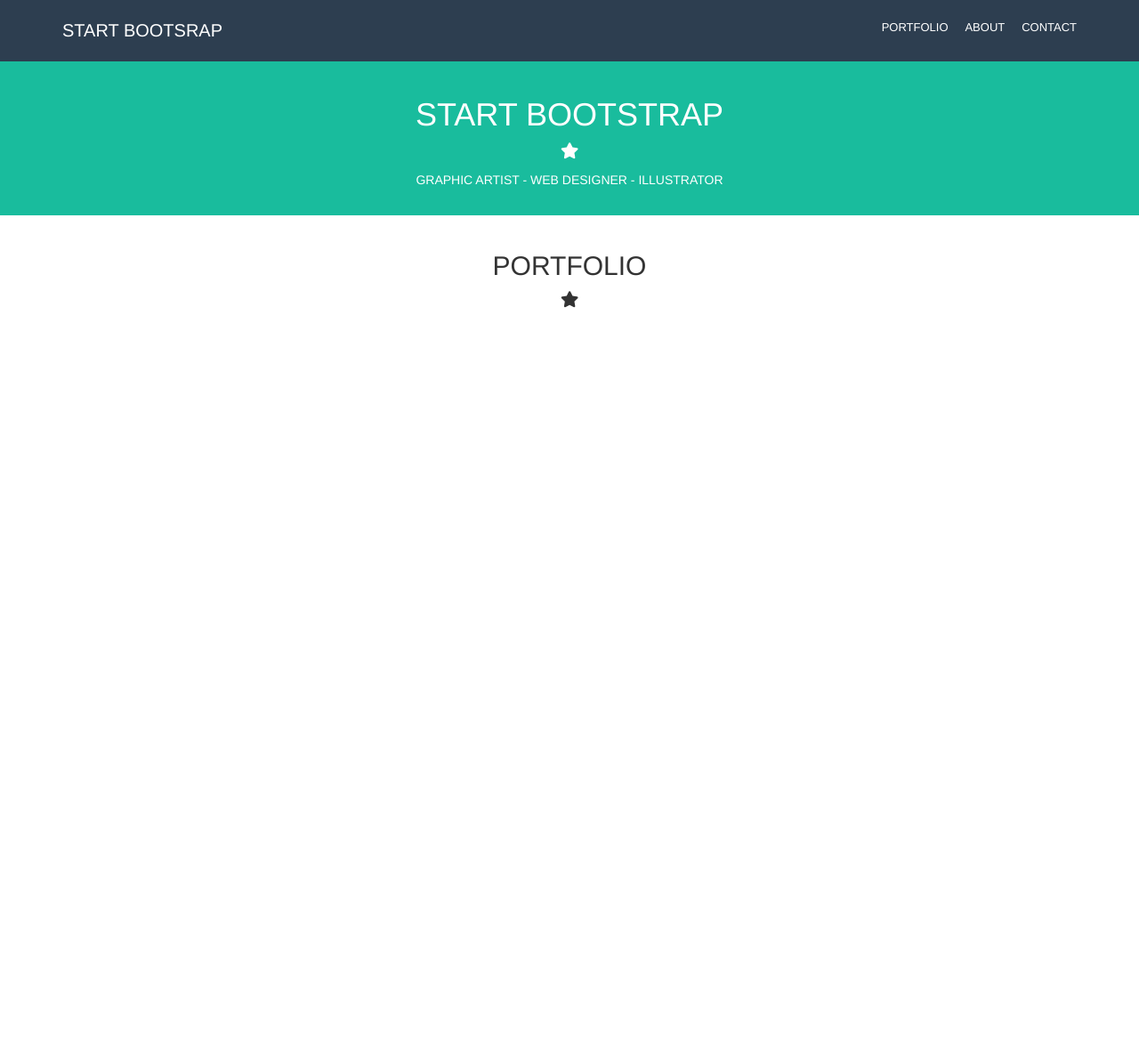
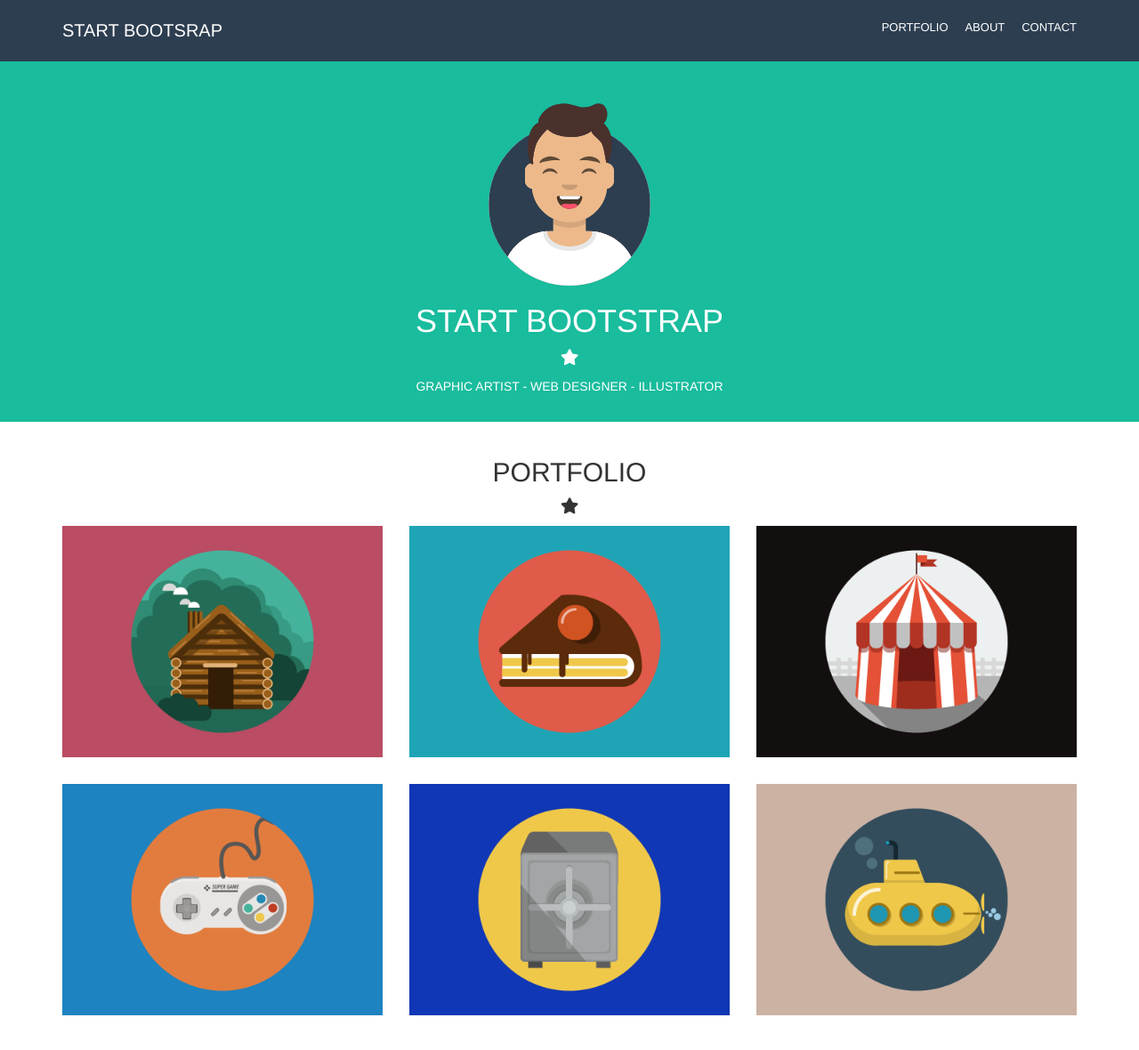
Before and after one commit to ValcanoverKarin/html-css-bootstrap-freelancer, a plain HTML site: page index.html in a window 1280 px wide. Shown: the whole page at 89% size. Before the commit the page ends 800 px from the top, so only its background shows below. Drawn offline with nearby package versions, Linux system fonts and the light colour scheme.

Commit message:
img main e header

```diff
--- a/css/style.css
+++ b/css/style.css
@@ -1,6 +1,10 @@
 /*COMMON*/
 body {
     min-width: 360px;
+}
+
+img {
+    width: 100%;
 }
 
 .section {
@@ -44,3 +48,14 @@
     font-size: 13px;
     padding-left: 15px;
 }
+
+.banner_img {
+    width: 200px;
+    margin: auto;
+    margin-top: 20px;
+}
+
+/*MAIN*/
+.box-img {
+    margin-bottom: 30px;
+}
--- a/index.html
+++ b/index.html
@@ -58,6 +58,9 @@
         <div class="section green-section">
             <div class="container">
                 <div class="text-center">
+                    <div class="banner_img">
+                        <img src="img/avatar.svg" alt="">
+                    </div>
                     <h1>START BOOTSTRAP</h1>
                     <div class="star">
                         <i class="fas fa-star"></i>
@@ -72,16 +75,56 @@
 
     <!--MAIN-->
     <main>
+        <!--portfolio-->
         <section class="section">
             <div class="container">
+                <!--intro-->
                 <div class="section-intro text-center">
                     <h2>PORTFOLIO</h2>
                     <div class="star">
                         <i class="fas fa-star"></i>
                     </div>
                 </div>
+                <!--fine intro-->
+
+                <!--img-->
+                <div class="row">
+                    <!--img1-->
+                    <div class="col-xs-12 col-sm-6 col-md-4">
+                        <div class="box-img">
+                            <img src="img/cabin.png" alt="">
+                        </div>
+                    </div>
+                    <div class="col-xs-12 col-sm-6 col-md-4">
+                        <div class="box-img">
+                            <img src="img/cake.png" alt="">
+                        </div>
+                    </div>
+                    <div class="col-xs-12 col-sm-6 col-md-4">
+                        <div class="box-img">
+                            <img src="img/circus.png" alt="">
+                        </div>
+                    </div>
+                    <div class="col-xs-12 col-sm-6 col-md-4">
+                        <div class="box-img">
+                            <img src="img/game.png" alt="">
+                        </div>
+                    </div>
+                    <div class="col-xs-12 col-sm-6 col-md-4">
+                        <div class="box-img">
+                            <img src="img/safe.png" alt="">
+                        </div>
+                    </div>
+                    <div class="col-xs-12 col-sm-6 col-md-4">
+                        <div class="box-img">
+                            <img src="img/submarine.png" alt="">
+                        </div>
+                    </div>
+                </div>
+                <!--fine img-->
             </div>
         </section>
+        <!--fine portfolio-->
     </main>
     <!--FINE MAIN-->
 
```
